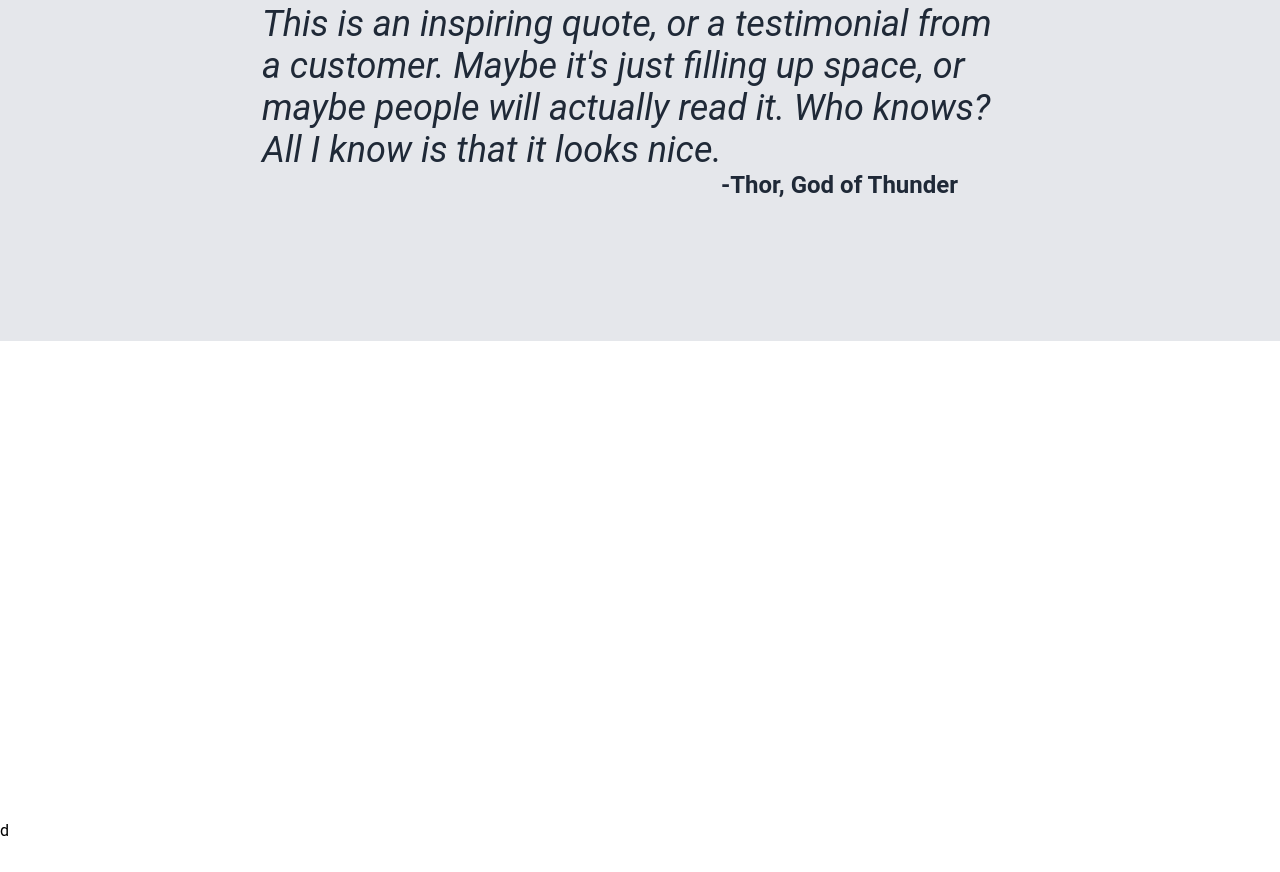
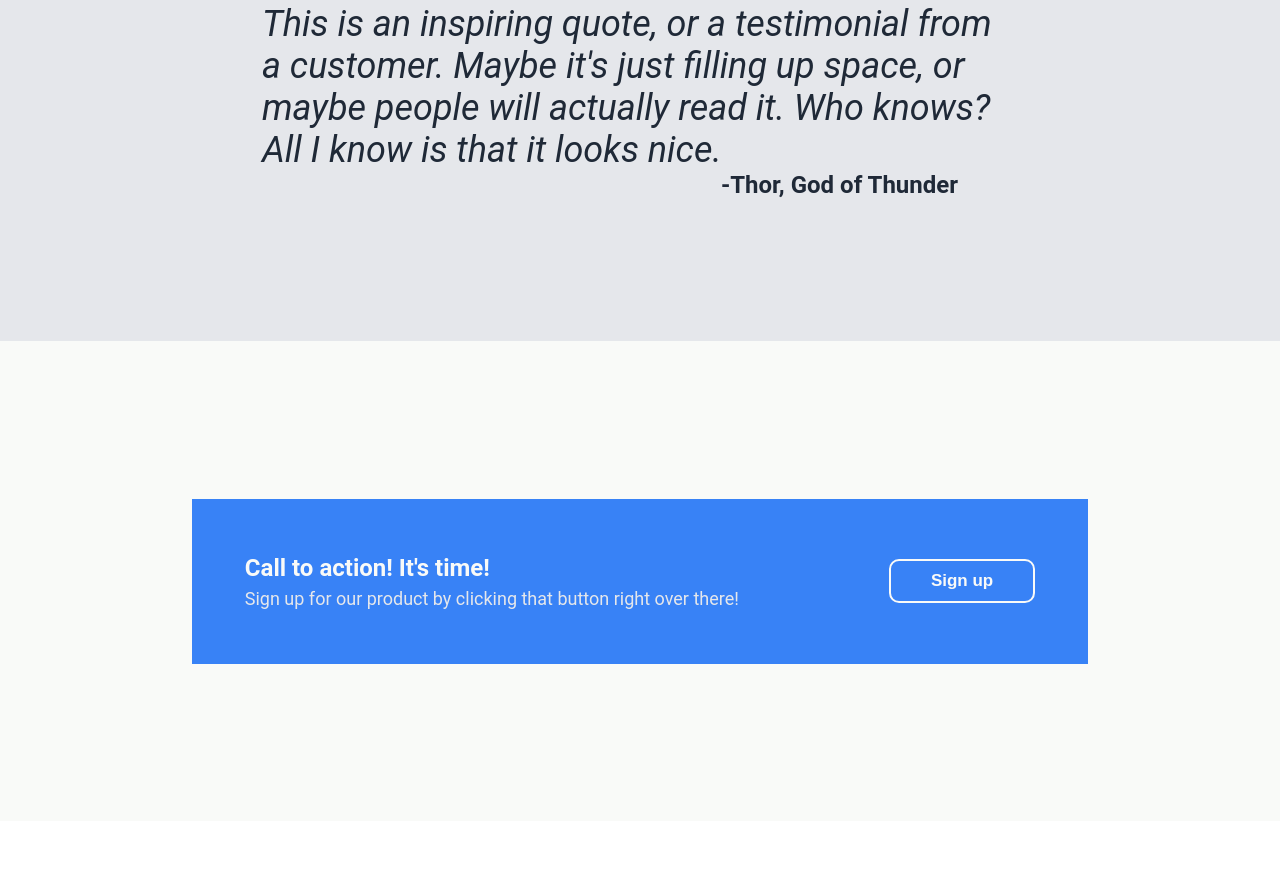
Before and after one commit to sammm123456/website-layout, a plain HTML site: page index.html in a window 1280 px wide. Shown: the part 1159-2031 px from the top of the page. Drawn offline with Linux system fonts and the light colour scheme.

Commit message:
Add section 4

```diff
--- a/index.html
+++ b/index.html
@@ -22,7 +22,7 @@
     <div class="container">
         <h1>This is a landing page</h1>
         <p>This website has some subtext that goes here under the main title. It's a smaller font and the color is lower contrast.</p>
-        <button>Sign Up</button>
+        <button>Sign up</button>
     </div>
     <div class="image">this is a placeholder for an image</div>
 </div>
@@ -60,7 +60,16 @@
     </div>
 </div>
 
-<div class="white-two"></div>d
+<div class="white-two">
+    <div class="callout">
+        <div class="action">
+            <h3>Call to action! It's time!</h3>
+            <div class="sign">Sign up for our product by clicking that button right over there!</div>
+        </div>
+
+        <button>Sign up</button>
+    </div>
+</div>
 
 <div class="footer"></div>
 
--- a/style.css
+++ b/style.css
@@ -159,3 +159,38 @@ ul {
     align-self: flex-end;
     padding: 0px 60px 0px 0px
 }
+
+/* section 4 */
+
+.white-two {
+    background-color: #f9faf8;
+}
+
+.callout {
+    background-color: #3882f6;
+    width: 100%;
+    display: flex;
+    align-items: center;
+    justify-content: center;
+    gap: 150px;
+    padding: 16px 50px;
+    height: 165px;
+}
+
+h3 {
+    font-size: 24px;
+    margin: 0;
+    padding: 0;
+    color: #f9faf8;
+    margin-bottom: 6px;
+}
+
+.sign {
+    color:#e5e7eb;
+    font-size: 18px;
+}
+
+.callout button {
+    border-width: 2px;
+    border-style: solid;
+}
```
